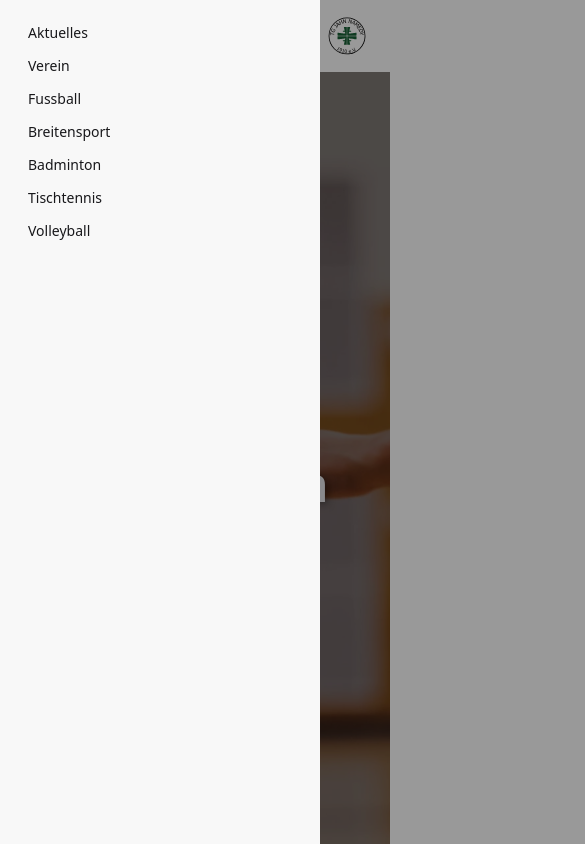
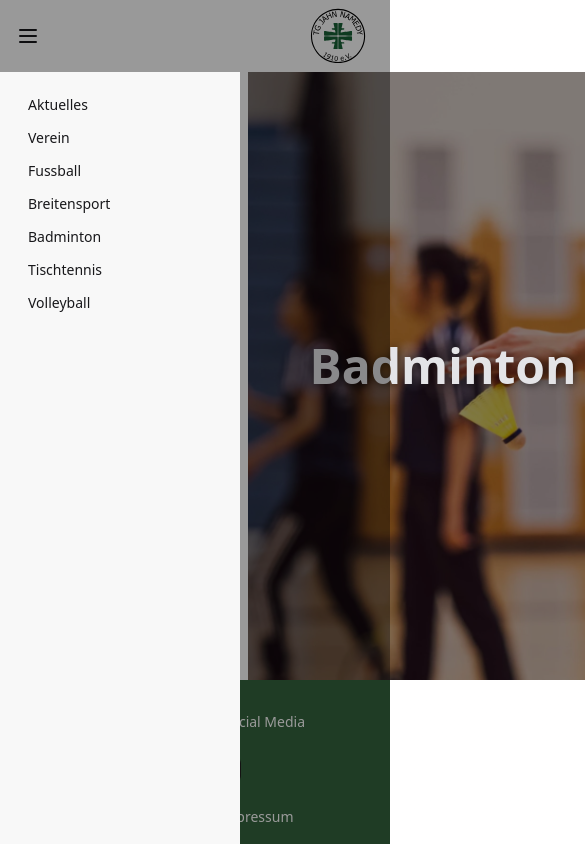
Before and after one commit to VKrieger/TG_JAHN_REACT_TS_TAILWIND_DAISYUI, a React (Vite) app: page /TG_JAHN_REACT_TS_TAILWIND_DAISYUI/badminton in a window 390 px wide. Both pictures are taken after a click on the label "open sidebar". Shown: the top 844 px of the page, 585 px wide, since content can reach past the window. Built offline with nearby package versions, Linux system fonts and the light colour scheme.

Commit message:
added animation to the sidebar

```diff
--- a/src/components/Footer.tsx
+++ b/src/components/Footer.tsx
@@ -4,7 +4,7 @@ import InstagramLogo from "../styles/icons/instagram_logo.webp";
 
 function Footer() {
   return (
-    <footer className=" z-1 footer footer-horizontal footer-center bg-(--color-dark-green) text-base-content  p-8 text-white mt-auto gap-6 ">
+    <footer className="footer footer-horizontal footer-center bg-(--color-dark-green) text-base-content  p-8 text-white mt-auto gap-6">
       <p>TG Jahn Namedy auf Social Media</p>
       <nav>
         <div className="flex gap-10">
--- a/src/components/Hero.tsx
+++ b/src/components/Hero.tsx
@@ -8,9 +8,9 @@ interface HeroConfigProps {
 
 function Hero({ heroConfig }: HeroConfigProps) {
   return (
-    <div className="">
+
       <div
-        className="mt-18  hero min-h-screen min-w-screen bg-blend-darken "
+        className="hero   lg:min-h-200 h-152 w-full bg-blend-darken "
         style={{
           backgroundImage: `url(${heroConfig.backgroundImage})`,
           backgroundPosition: "center",
@@ -19,12 +19,12 @@ function Hero({ heroConfig }: HeroConfigProps) {
           backgroundColor: `${heroConfig.backgroundColor}`,
         }}
       >
-        {heroConfig.backgroundVideo && (
+        {heroConfig.backgroundVideo && !isMobile && (
           <video
-            autoPlay={!isMobile}
+            autoPlay
             loop
             muted
-            className="invisible lg:visible  absolute  h-screen w-full object-cover fullScreen"
+            className="invisible lg:visible    h-200 w-screen object-cover object-center"
           >
             <source src={heroConfig.backgroundVideo} type="video/mp4" />
             Your browser does not support the video tag.
@@ -51,7 +51,6 @@ function Hero({ heroConfig }: HeroConfigProps) {
           </div>
         </div>
       </div>
-    </div>
   );
 }
 
--- a/src/components/Navbar.tsx
+++ b/src/components/Navbar.tsx
@@ -1,11 +1,15 @@
 import Logo from "../styles/icons/logo.svg";
-import { Link } from "react-router-dom";
+import { Link, Outlet } from "react-router-dom";
 import { useRef } from "react";
 
 function Navbar() {
+
   const vereinDropdownRef = useRef<HTMLDivElement>(null);
   const fussballDropdownRef = useRef<HTMLDivElement>(null);
   const breitensportDropdownRef = useRef<HTMLDivElement>(null);
+  const outletRef = useRef<HTMLDivElement>(null);
+
+
 
   const handleOnClickVerein = () => {
     if (vereinDropdownRef.current) {
@@ -24,6 +28,20 @@ function Navbar() {
     if (breitensportDropdownRef.current) {
       breitensportDropdownRef.current.focus();
       breitensportDropdownRef.current.blur();
+    }
+  };
+
+  const handleOpen = () => {
+    if (outletRef.current) {
+      outletRef.current.className =
+        "duration-400 ease-in ml-62 w-full ";
+    }
+  };
+
+  const handleBlur = () => {
+    if (outletRef.current) {
+      outletRef.current.className =
+        "duration-400 ease-in w-full";
     }
   };
 
@@ -132,12 +150,15 @@ function Navbar() {
   );
 
   return (
-    <div className="drawer z-1 fixed">
+    <div className="drawer">
       <input id="my-drawer-3" type="checkbox" className="drawer-toggle" />
       <div className="drawer-content flex flex-col">
         {/* Navbar */}
-        <div className="navbar bg-white w-full">
-          <div className="flex-8 lg:hidden">
+        <div className="navbar bg-white justify-between w-full">
+          <div
+            className="lg:hidden"
+            onClick={handleOpen}
+          >
             <label
               htmlFor="my-drawer-3"
               aria-label="open sidebar"
@@ -158,27 +179,36 @@ function Navbar() {
               </svg>
             </label>
           </div>
-          <div className="mx-2 flex-1 px-2 ">
+
+          <div className="mx-2  px-2 ">
             <Link to="/">
               <img className="h-14 " src={Logo} alt="logo" />
             </Link>
           </div>
-          <div className="hidden flex-none lg:block">
-            <ul className="menu menu-horizontal text-xl">
+          <div className="hidden lg:block ">
+            <ul className="menu menu-horizontal text-xl ">
               {/* Navbar menu content here */}
               {linkItems}
             </ul>
           </div>
         </div>
-        {/* Page content here */}
+        <div ref={outletRef} >
+          <Outlet />
+        </div>
       </div>
-      <div className="drawer-side">
+
+      <div
+        tabIndex={0}
+        className="drawer-side"
+        onBlur={handleBlur}
+        onClick={handleOpen}
+      >
         <label
           htmlFor="my-drawer-3"
           aria-label="close sidebar"
           className="drawer-overlay"
         ></label>
-        <ul className="menu bg-base-200 min-h-full w-80 p-4">
+        <ul className=" menu bg-base-200 min-h-full w-60 p-4 mt-18 ">
           {/* Sidebar content here */}
           {linkItems}
         </ul>
--- a/src/pages/Homepage/HomePage.tsx
+++ b/src/pages/Homepage/HomePage.tsx
@@ -1,22 +1,90 @@
-import type {heroDetails} from "../../api/types/heroDetails"
+import type { heroDetails } from "../../api/types/heroDetails";
 import Hero from "../../components/Hero";
-import HeroVideo from "../../styles/hero/hero_homepage_video.mp4"
+import HeroVideo from "../../styles/hero/hero_homepage_video.mp4";
 import HeroImg from "../../styles/hero/hero_homepage.webp";
 
 function HomePage() {
-
-
   const heroConfig: heroDetails = {
     backgroundImage: HeroImg,
     backgroundVideo: HeroVideo,
     heading: "TG Jahn Namedy 1910 e.V.",
-    paragraph: "Von Fußball über Bauch Beine Po bis Kinderturnen -für jeden ist etwas dabei.",
+    paragraph:
+      "Von Fußball über Bauch Beine Po bis Kinderturnen -für jeden ist etwas dabei.",
     button: "Jetzt Mitglied werden",
-    buttonLink: "/mitgliedschaft"
-  }
+    buttonLink: "/mitgliedschaft",
+  };
 
   return (
-    <Hero heroConfig={heroConfig}/>
+    <div>
+      <Hero heroConfig={heroConfig} />
+      <div>
+        <p>
+          Lorem ipsum dolor sit amet, consectetur adipiscing elit. Fusce posuere
+          nisl vel turpis commodo pellentesque. Cras dignissim dolor malesuada
+          eros faucibus molestie. Sed faucibus justo nec ante suscipit, nec
+          interdum nulla commodo. Sed rhoncus dictum felis, sit amet semper
+          nisi. Fusce aliquet efficitur laoreet. Morbi tempus efficitur urna
+          bibendum tincidunt. Sed vestibulum mollis mattis. Interdum et
+          malesuada fames ac ante ipsum primis in faucibus. Nunc faucibus dictum
+          gravida. Vivamus et sem eu risus scelerisque imperdiet. Aliquam eget
+          odio vitae nisi aliquam interdum. Etiam molestie dui at urna vehicula,
+          et fringilla leo tempor. Sed rhoncus ullamcorper libero, a faucibus
+          eros pulvinar ac.
+        </p>
+        <p>
+          Lorem ipsum dolor sit amet, consectetur adipiscing elit. Fusce posuere
+          nisl vel turpis commodo pellentesque. Cras dignissim dolor malesuada
+          eros faucibus molestie. Sed faucibus justo nec ante suscipit, nec
+          interdum nulla commodo. Sed rhoncus dictum felis, sit amet semper
+          nisi. Fusce aliquet efficitur laoreet. Morbi tempus efficitur urna
+          bibendum tincidunt. Sed vestibulum mollis mattis. Interdum et
+          malesuada fames ac ante ipsum primis in faucibus. Nunc faucibus dictum
+          gravida. Vivamus et sem eu risus scelerisque imperdiet. Aliquam eget
+          odio vitae nisi aliquam interdum. Etiam molestie dui at urna vehicula,
+          et fringilla leo tempor. Sed rhoncus ullamcorper libero, a faucibus
+          eros pulvinar ac.
+        </p>
+        <p>
+          Lorem ipsum dolor sit amet, consectetur adipiscing elit. Fusce posuere
+          nisl vel turpis commodo pellentesque. Cras dignissim dolor malesuada
+          eros faucibus molestie. Sed faucibus justo nec ante suscipit, nec
+          interdum nulla commodo. Sed rhoncus dictum felis, sit amet semper
+          nisi. Fusce aliquet efficitur laoreet. Morbi tempus efficitur urna
+          bibendum tincidunt. Sed vestibulum mollis mattis. Interdum et
+          malesuada fames ac ante ipsum primis in faucibus. Nunc faucibus dictum
+          gravida. Vivamus et sem eu risus scelerisque imperdiet. Aliquam eget
+          odio vitae nisi aliquam interdum. Etiam molestie dui at urna vehicula,
+          et fringilla leo tempor. Sed rhoncus ullamcorper libero, a faucibus
+          eros pulvinar ac.
+        </p>
+        <p>
+          Lorem ipsum dolor sit amet, consectetur adipiscing elit. Fusce posuere
+          nisl vel turpis commodo pellentesque. Cras dignissim dolor malesuada
+          eros faucibus molestie. Sed faucibus justo nec ante suscipit, nec
+          interdum nulla commodo. Sed rhoncus dictum felis, sit amet semper
+          nisi. Fusce aliquet efficitur laoreet. Morbi tempus efficitur urna
+          bibendum tincidunt. Sed vestibulum mollis mattis. Interdum et
+          malesuada fames ac ante ipsum primis in faucibus. Nunc faucibus dictum
+          gravida. Vivamus et sem eu risus scelerisque imperdiet. Aliquam eget
+          odio vitae nisi aliquam interdum. Etiam molestie dui at urna vehicula,
+          et fringilla leo tempor. Sed rhoncus ullamcorper libero, a faucibus
+          eros pulvinar ac.
+        </p>
+        <p>
+          Lorem ipsum dolor sit amet, consectetur adipiscing elit. Fusce posuere
+          nisl vel turpis commodo pellentesque. Cras dignissim dolor malesuada
+          eros faucibus molestie. Sed faucibus justo nec ante suscipit, nec
+          interdum nulla commodo. Sed rhoncus dictum felis, sit amet semper
+          nisi. Fusce aliquet efficitur laoreet. Morbi tempus efficitur urna
+          bibendum tincidunt. Sed vestibulum mollis mattis. Interdum et
+          malesuada fames ac ante ipsum primis in faucibus. Nunc faucibus dictum
+          gravida. Vivamus et sem eu risus scelerisque imperdiet. Aliquam eget
+          odio vitae nisi aliquam interdum. Etiam molestie dui at urna vehicula,
+          et fringilla leo tempor. Sed rhoncus ullamcorper libero, a faucibus
+          eros pulvinar ac.
+        </p>
+      </div>
+    </div>
   );
 }
 
--- a/src/pages/Root.tsx
+++ b/src/pages/Root.tsx
@@ -1,4 +1,4 @@
-import { Outlet, useLocation } from "react-router-dom";
+import { useLocation } from "react-router-dom";
 import Navbar from "../components/Navbar";
 import Footer from "../components/Footer";
 import { useLayoutEffect, ReactNode } from "react";
@@ -7,29 +7,26 @@ interface WrapperProps {
   children: ReactNode;
 }
 
-const Wrapper= ({ children }: WrapperProps) => {
+const Wrapper = ({ children }: WrapperProps) => {
   const location = useLocation();
 
+  useLayoutEffect(() => {
+    // Scroll to the top of the page when the route changes
+    window.scrollTo({ top: 0, left: 0, behavior: "instant" });
+  }, [location.pathname]);
 
-useLayoutEffect(() => {
-  // Scroll to the top of the page when the route changes
-  window.scrollTo({ top: 0, left: 0, behavior: 'instant' });
-}, [location.pathname]);
-
-return children;
+  return children;
 };
 
 function Root() {
   return (
-    <Wrapper>
-    <div className="flex flex-col min-h-screen min-w-screen">
-        <Navbar/>
-        <Outlet />
-        <Footer/>
 
-    </div>
-    </Wrapper>
-  )
+      <Wrapper>
+        <Navbar />
+        <Footer />
+      </Wrapper>
+
+  );
 }
 
-export default Root
+export default Root;
```
